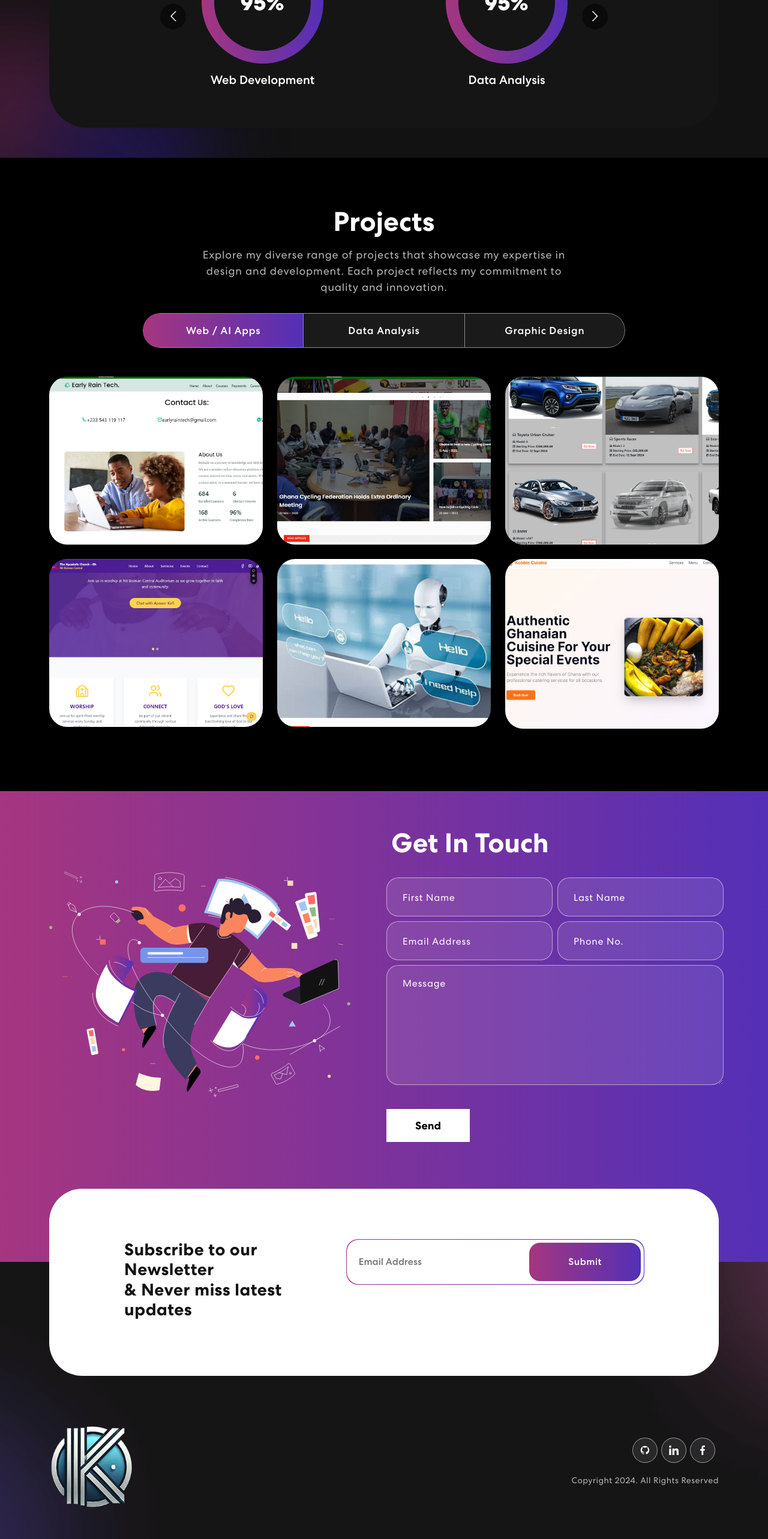
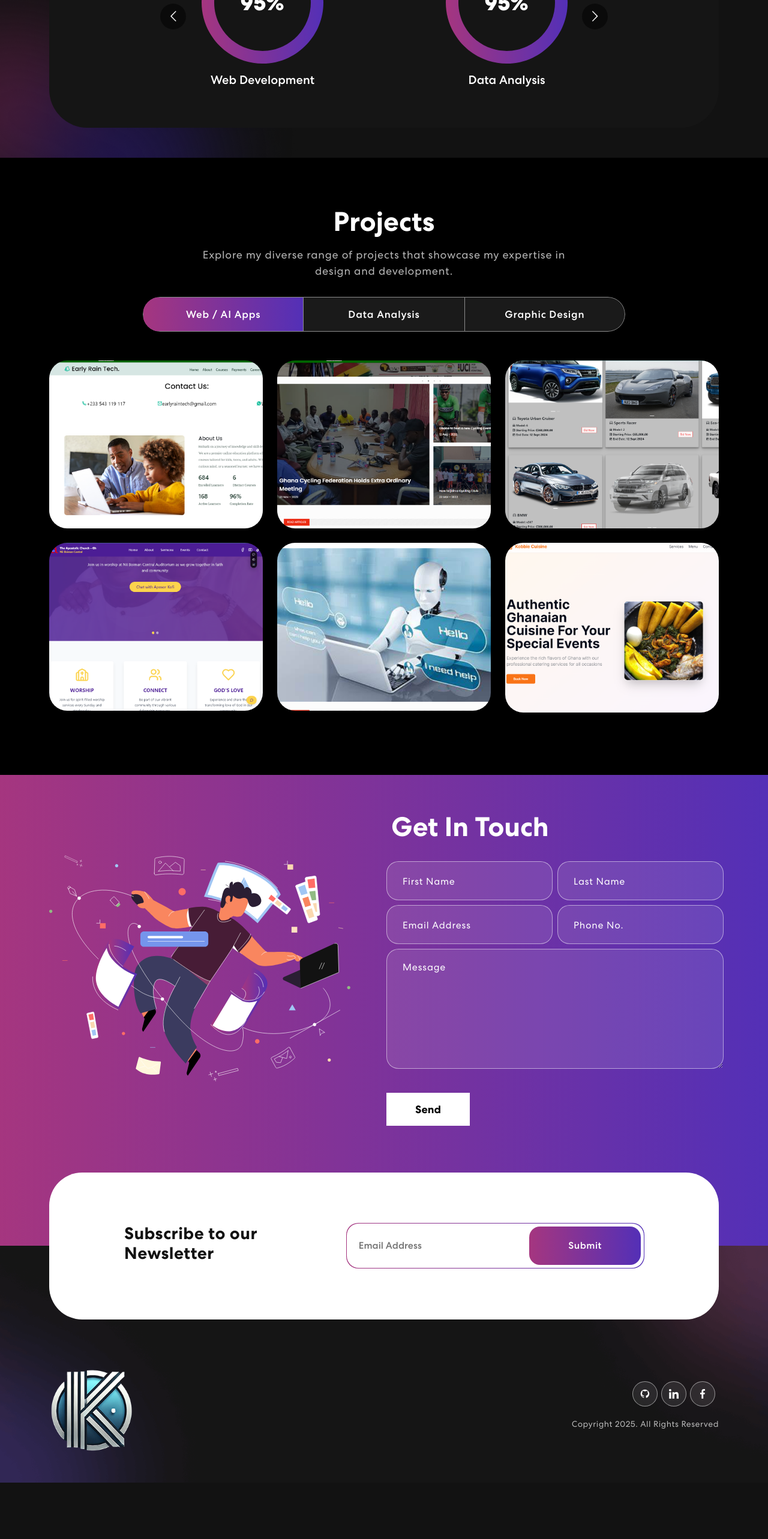
Before and after one commit to karhin20/portfolio, a React (Create React App) app: page / in a window 1280 px wide. Shown: the part 1034-3600 px from the top of the page at 60% size. After the commit the page ends 3506 px from the top, so only its background shows below. Built offline with nearby package versions, Linux system fonts and the light colour scheme.

Commit message:
newsletter update

```diff
--- a/src/components/Footer.js
+++ b/src/components/Footer.js
@@ -20,7 +20,7 @@ export const Footer = () => {
               <a href="https://linkedIn.com"><img src={navIcon1} alt="Icon" /></a>
               <a href="https://facebook.com"><img src={navIcon2} alt="Icon" /></a>
             </div>
-            <p>Copyright 2024. All Rights Reserved</p>
+            <p>Copyright 2025. All Rights Reserved</p>
           </Col>
         </Row>
       </Container>
--- a/src/components/Newsletter.js
+++ b/src/components/Newsletter.js
@@ -28,7 +28,7 @@ export const Newsletter = ({ status, message, onValidated }) => {
         <div className="newsletter-bx wow slideInUp">
           <Row>
             <Col lg={12} md={6} xl={5}>
-              <h3>Subscribe to our Newsletter<br></br> & Never miss latest updates</h3>
+              <h3>Subscribe to our Newsletter</h3>
               {status === 'sending' && <Alert>Sending...</Alert>}
               {status === 'error' && <Alert variant="danger">{displayMessage}</Alert>}
               {status === 'success' && <Alert variant="success">{displayMessage}</Alert>}
--- a/src/components/Projects.js
+++ b/src/components/Projects.js
@@ -70,7 +70,7 @@ export const Projects = () => {
               {({ isVisible }) =>
               <div className={isVisible ? "animate__animated animate__fadeIn": ""}>
                 <h2>Projects</h2>
-                <p>Explore my diverse range of projects that showcase my expertise in design and development. Each project reflects my commitment to quality and innovation.</p>
+                <p>Explore my diverse range of projects that showcase my expertise in design and development.</p>
                 <Tab.Container id="projects-tabs" defaultActiveKey="first">
                   <Nav variant="pills" className="nav-pills mb-5 justify-content-center align-items-center" id="pills-tab">
                     <Nav.Item>
```
